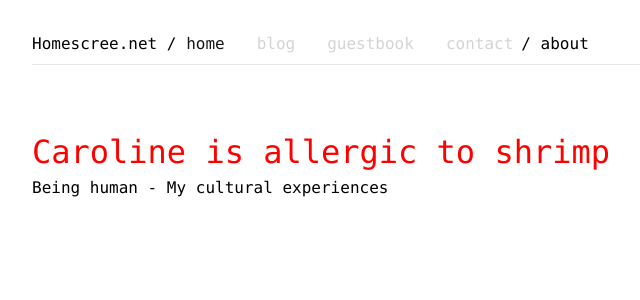
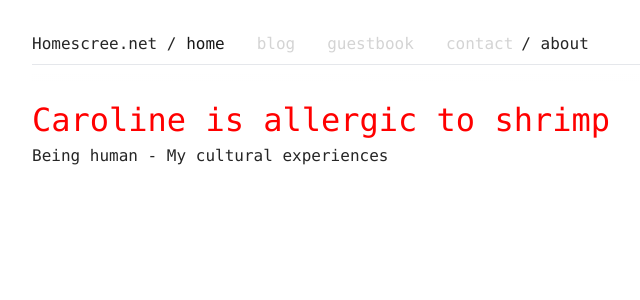
Before and after one commit to a-me-lia/homescreenet, a Next.js app: page /home/about in a window 1280 px wide. Shown: the top 300 px of the page, without its empty margins (237-877 px from the left). Built offline with nearby package versions, Linux system fonts and the light colour scheme.

Commit message:
usable gfx on darkmode
Signed-off-by: marin <marinkitagawa.x86@gmail.com>

```diff
--- a/package.json
+++ b/package.json
@@ -9,7 +9,6 @@
     "lint": "next lint"
   },
   "dependencies": {
-    "@types/node": "20.5.7",
     "@types/react": "18.2.21",
     "@types/react-dom": "18.2.7",
     "autoprefixer": "10.4.15",
@@ -32,6 +31,7 @@
     "typescript": "5.2.2"
   },
   "devDependencies": {
-    "@tailwindcss/typography": "^0.5.9"
+    "@tailwindcss/typography": "^0.5.9",
+    "@types/node": "^20.6.2"
   }
 }
--- a/src/app/blog/client.tsx
+++ b/src/app/blog/client.tsx
@@ -5,8 +5,8 @@ import ViewCounter from "./view-counter";
 import TagFilter from "./tagFilter";
 import Tag from "./tag";
 import { useSearchParams } from "next/navigation";
+import Balancer from "react-wrap-balancer";
 
-import { Balancer } from "react-wrap-balancer";
 
 export default function Client(props: any) {
   const searchParams = useSearchParams();
@@ -47,7 +47,7 @@ export default function Client(props: any) {
             href={`/blog/${post.slug}`}
           >
             <div className="w-full flex flex-col">
-              <p className="text-neutral-900 dark:text-neutral-100 tracking-tight">
+              <p className="text-neutral-900  tracking-tight">
                 {post.title}
               </p>
 
--- a/src/app/blog/tagFilter.tsx
+++ b/src/app/blog/tagFilter.tsx
@@ -155,7 +155,7 @@ export default function TagFilter() {
           id="selector"
           className={`bg-transparent ${selected ? "block" : "hidden"} text-[14px] w-24`}
         >
-          <option selected disabled value="">
+          <option  disabled value="">
             Add tag...
           </option>
           {notInTags.map((entry, index) => (
--- a/src/app/globals.css
+++ b/src/app/globals.css
@@ -8,13 +8,6 @@
   --background-end-rgb: 255, 255, 255;
 }
 
-@media (prefers-color-scheme: dark) {
-  :root {
-    --foreground-rgb: 255, 255, 255;
-    --background-start-rgb: 0, 0, 0;
-    --background-end-rgb: 0, 0, 0;
-  }
-}
 
 body {
   color: rgb(var(--foreground-rgb));
--- a/src/app/guestbook/buttons.tsx
+++ b/src/app/guestbook/buttons.tsx
@@ -40,7 +40,7 @@ export function SignIn() {
   return (
     <div className="flex flex-row space-x-2">
       <button
-        className="px-3 py-2 border border-neutral-200 dark:border-neutral-700 bg-neutral-50 dark:bg-neutral-800 rounded p-1 text-sm inline-flex items-center leading-4 text-neutral-900 dark:text-neutral-100 mb-8"
+        className="px-3 py-2 border border-neutral-200 dark:border-neutral-700 bg-neutral-50  rounded p-1 text-sm inline-flex items-center leading-4 text-neutral-900 mb-8"
         onClick={() => signIn()}
       >
         <div className="flex flex-row space-x-2">{GitHubIcon()}</div>
--- a/src/app/home/about/page.tsx
+++ b/src/app/home/about/page.tsx
@@ -54,7 +54,7 @@ export default function Page() {
 
   return (
     <section className="min-h-screen bg-white flex flex-col">
-      <div className="md:mx-auto mx-4 md:w-[742px] mt-32 mb-24 text-[16px] space-y-12 font-mono ">
+      <div className="md:mx-auto mx-4 md:w-[742px]  md:mt-24 mt-32 mb-24 text-[16px] font-mono ">
         <h1 className="text-[#ff0000] text-[32px]">
           Caroline is allergic to shrimp
         </h1>
--- a/src/app/layout.tsx
+++ b/src/app/layout.tsx
@@ -48,7 +48,7 @@ export default function RootLayout({
         <link rel="icon" href="/favicon.ico" />
       </head>
       <body
-        className={`${inter.variable} font-sans  ${plexMono.variable} font-ibm `}
+        className={`${inter.variable} font-sans text-neutral-800  ${plexMono.variable} font-ibm bg-white `}
       >
         <LayoutWrapper>
           <Navbar></Navbar>
```
Also changed, not shown: 1 other file (tests, documents, lock files or other folders).
